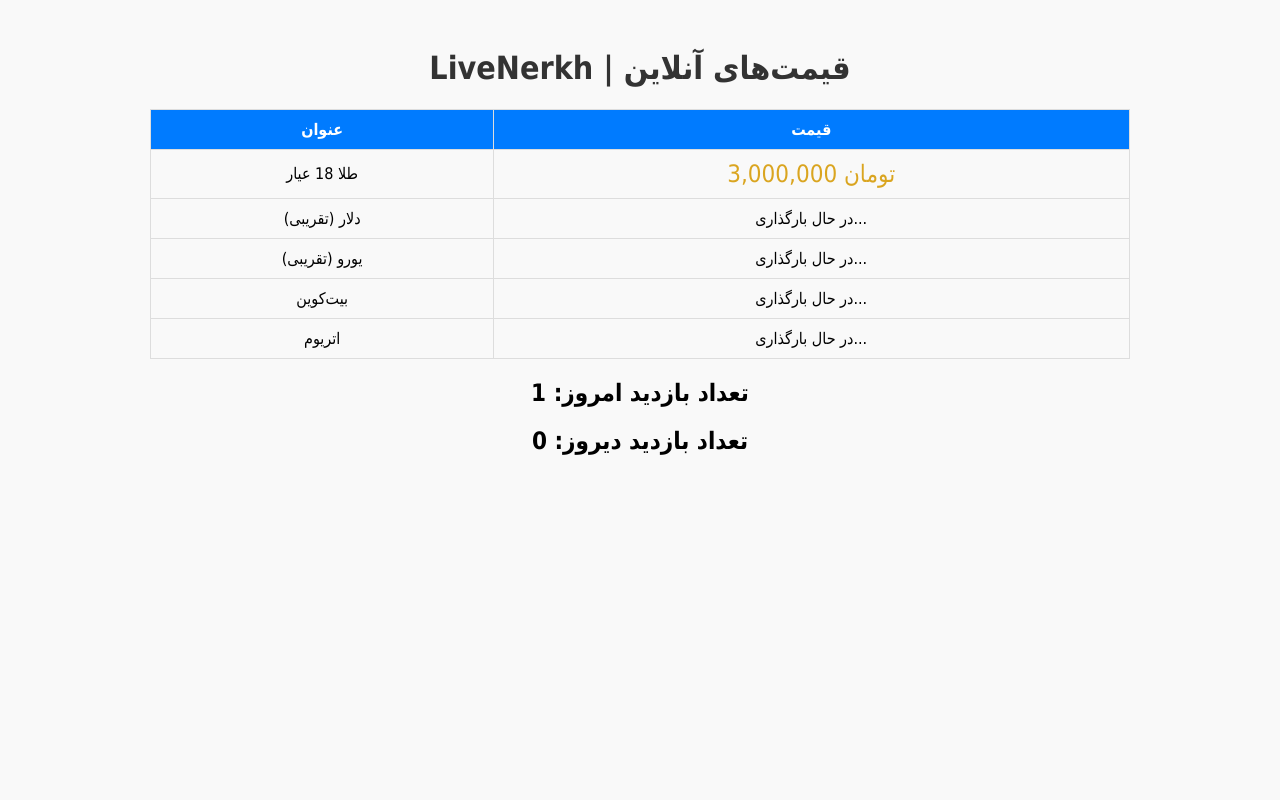
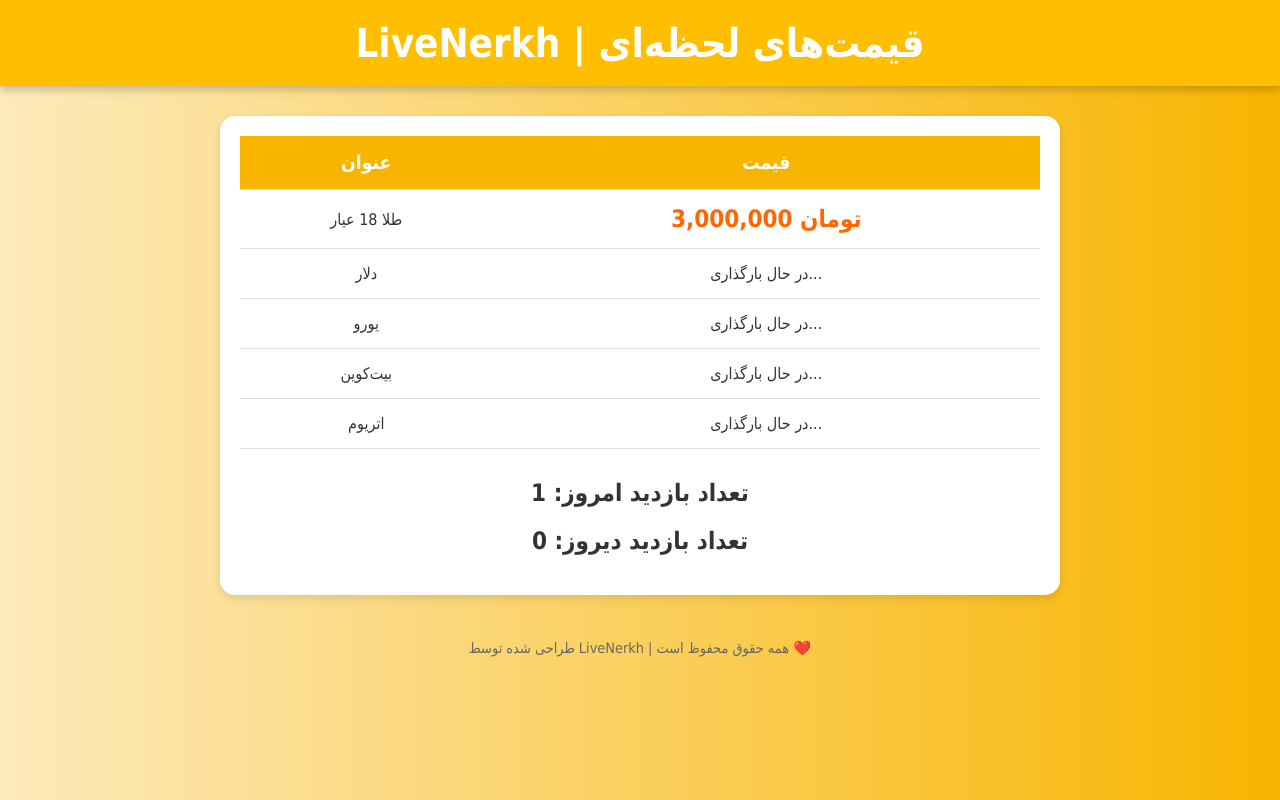
Before and after one commit to LiveNerkh/LiveNerkh.github.io, a plain HTML site: page index.html in a window 1280 px wide. Drawn offline with Linux system fonts and the light colour scheme; no server answers.

Commit message:
Update index.html
Signed-off-by: LiveNerkh <jabari.net@gmail.com>

```diff
--- a/index.html
+++ b/index.html
@@ -1,22 +1,70 @@
-   <!DOCTYPE html>
-<html lang="fa">
-<head>
+  <!DOCTYPE html><html lang="fa"><head>
   <meta charset="UTF-8">
   <meta name="viewport" content="width=device-width, initial-scale=1.0">
-  <title>LiveNerkh | قیمت آنلاین</title>
+  <title>LiveNerkh | قیمت لحظه‌ای</title>
   <style>
-    body { font-family: Tahoma, sans-serif; text-align: center; background: #f9f9f9; padding: 20px; }
-    table { margin: 20px auto; border-collapse: collapse; width: 80%; }
-    th, td { border: 1px solid #ddd; padding: 10px; }
-    th { background-color: #007bff; color: white; }
-    h1 { color: #333; }
-    .price { font-size: 1.5rem; color: goldenrod; }
+    body {
+      font-family: Tahoma, sans-serif;
+      background: linear-gradient(to right, #fceabb, #f8b500);
+      margin: 0;
+      padding: 0;
+      color: #333;
+    }header {
+  background-color: #ffbf00;
+  padding: 20px;
+  text-align: center;
+  color: white;
+  box-shadow: 0 4px 8px rgba(0, 0, 0, 0.2);
+}
+
+header h1 {
+  margin: 0;
+  font-size: 2.5rem;
+}
+
+main {
+  max-width: 800px;
+  margin: 30px auto;
+  background: white;
+  border-radius: 15px;
+  padding: 20px;
+  box-shadow: 0 4px 10px rgba(0, 0, 0, 0.1);
+}
+
+table {
+  width: 100%;
+  border-collapse: collapse;
+}
+
+th, td {
+  padding: 15px;
+  text-align: center;
+  border-bottom: 1px solid #ddd;
+}
+
+th {
+  background-color: #f8b500;
+  color: white;
+  font-size: 1.2rem;
+}
+
+td.price {
+  font-weight: bold;
+  color: #ff6600;
+  font-size: 1.5rem;
+}
+
+footer {
+  text-align: center;
+  padding: 15px;
+  font-size: 0.9rem;
+  color: #666;
+}
+
   </style>
-</head>
-<body>
-
-  <h1>LiveNerkh | قیمت‌های آنلاین</h1>
-
+</head><body>  <header>
+    <h1>LiveNerkh | قیمت‌های لحظه‌ای</h1>
+  </header>  <main>
     <table>
       <thead>
         <tr>
@@ -30,11 +78,11 @@
           <td id="goldPrice" class="price">3,000,000 تومان</td>
         </tr>
         <tr>
-        <td>دلار (تقریبی)</td>
+          <td>دلار</td>
           <td id="usdPrice">در حال بارگذاری...</td>
         </tr>
         <tr>
-        <td>یورو (تقریبی)</td>
+          <td>یورو</td>
           <td id="eurPrice">در حال بارگذاری...</td>
         </tr>
         <tr>
@@ -46,14 +94,16 @@
           <td id="ethPrice">در حال بارگذاری...</td>
         </tr>
       </tbody>
-  </table>
+    </table><h2 style="text-align: center; margin-top: 30px;">تعداد بازدید امروز: <span id="visitCountToday">0</span></h2>
+<h2 style="text-align: center;">تعداد بازدید دیروز: <span id="visitCountYesterday">0</span></h2>
 
-  <script>
-    const tomanRate = 89000; // نرخ تقریبی دلار به تومان
+  </main>  <footer>
+    طراحی شده توسط LiveNerkh | همه حقوق محفوظ است ❤️
+  </footer>  <script>
+    const tomanRate = 90000; // نرخ تقریبی دلار به تومان
 
     async function fetchPrices() {
       try {
-        // قیمت دلار و یورو از CoinGecko
         const response1 = await fetch('https://api.coingecko.com/api/v3/exchange_rates');
         const data1 = await response1.json();
 
@@ -63,7 +113,6 @@
         document.getElementById('usdPrice').innerText = usdPrice.toLocaleString() + ' تومان';
         document.getElementById('eurPrice').innerText = eurPrice.toLocaleString() + ' تومان';
 
-        // قیمت بیت‌کوین و اتریوم
         const response2 = await fetch('https://api.coingecko.com/api/v3/simple/price?ids=bitcoin,ethereum&vs_currencies=usd');
         const data2 = await response2.json();
 
@@ -79,14 +128,9 @@
     }
 
     fetchPrices();
-    setInterval(fetchPrices, 10000); // هر 10 ثانیه آپدیت میشه
-  </script>
+    setInterval(fetchPrices, 10000);
 
-<h2>تعداد بازدید امروز: <span id="visitCountToday">0</span></h2>
-<h2>تعداد بازدید دیروز: <span id="visitCountYesterday">0</span></h2>
-
-<script>
-  // تاریخ امروز و دیروز
+    // آمار بازدید امروز و دیروز
     const today = new Date();
     const yesterday = new Date();
     yesterday.setDate(today.getDate() - 1);
@@ -94,29 +138,19 @@
     const todayKey = 'visitCount_' + today.toLocaleDateString();
     const yesterdayKey = 'visitCount_' + yesterday.toLocaleDateString();
 
-  // خواندن بازدید امروز و دیروز
     let todayCount = localStorage.getItem(todayKey);
     let yesterdayCount = localStorage.getItem(yesterdayKey);
 
-  // اگر مقدار دیروز وجود نداشت صفر بزن
-  if (yesterdayCount === null) {
-    yesterdayCount = 0;
-  }
+    if (yesterdayCount === null) yesterdayCount = 0;
 
-  // افزایش بازدید امروز
     if (todayCount === null) {
       todayCount = 1;
     } else {
       todayCount = parseInt(todayCount) + 1;
     }
 
-  // ذخیره بازدید امروز
     localStorage.setItem(todayKey, todayCount);
 
-  // نمایش تعداد بازدیدها
     document.getElementById('visitCountToday').innerText = todayCount;
     document.getElementById('visitCountYesterday').innerText = yesterdayCount;
-</script>
-
-</body>
-</html>
+  </script></body></html>
```
Lines whose indentation alone changed are shown as unchanged.
